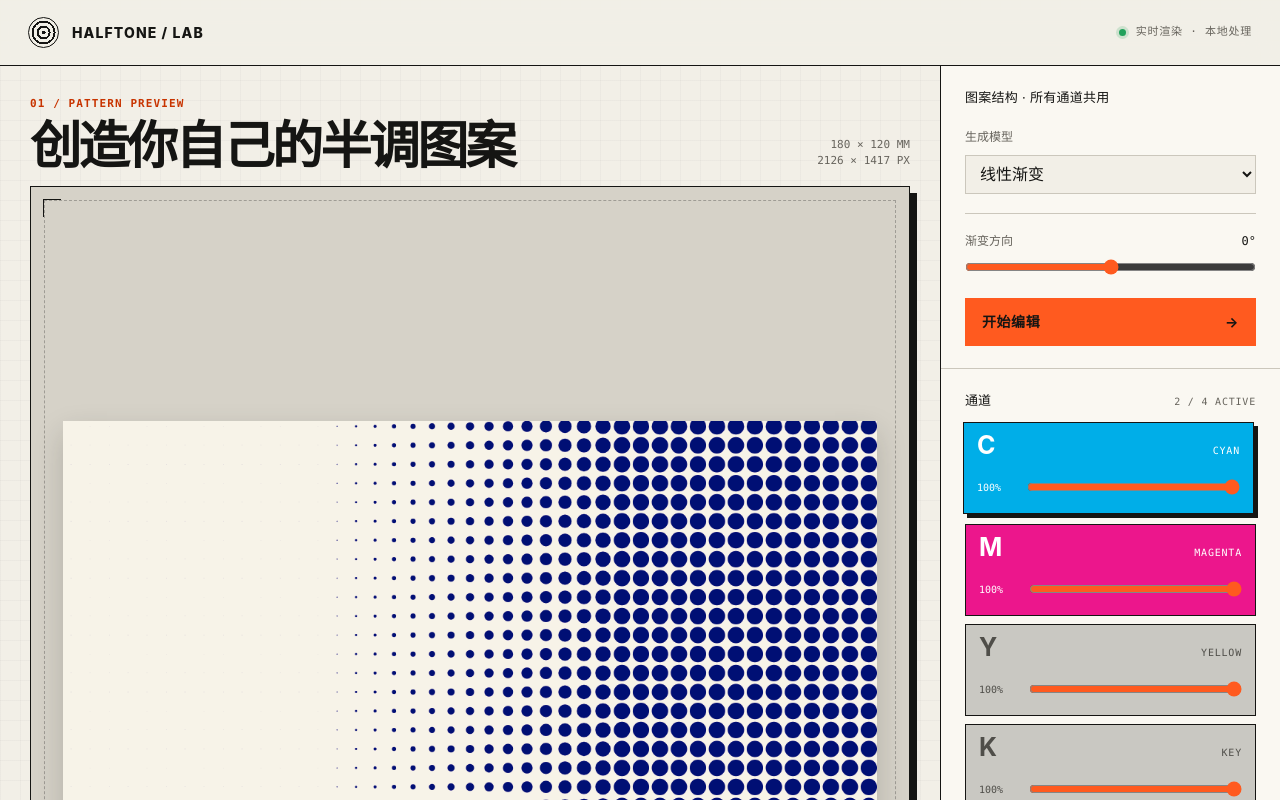
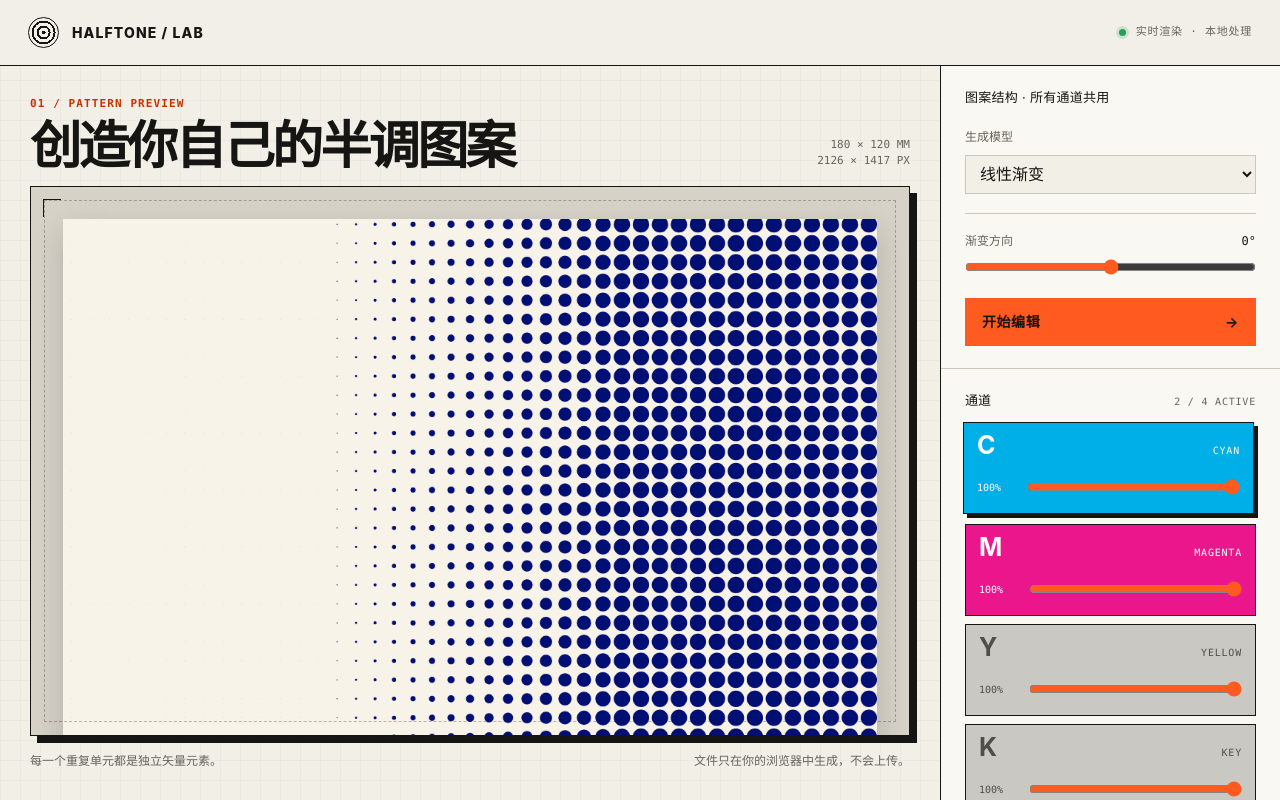
Before and after one commit to WindSweeps/halftone-studio, a Next.js app: page / in a window 1280 px wide. Shown: the top 800 px of the page. Built offline with nearby package versions, Linux system fonts and the light colour scheme; no server answers.

Commit message:
Decouple preview and control panel scrolling

```diff
--- a/app/globals.css
+++ b/app/globals.css
@@ -111,15 +111,19 @@ select:focus-visible {
 .workspace {
   display: grid;
   grid-template-columns: minmax(0, 1fr) 340px;
-  min-height: calc(100vh - 66px);
+  height: calc(100vh - 66px);
+  min-height: 0;
+  overflow: hidden;
 }
 
 .preview-panel {
   min-width: 0;
+  min-height: 0;
   padding: 30px;
   display: flex;
   flex-direction: column;
   gap: 16px;
+  overflow: hidden;
 }
 
 .preview-head {
@@ -215,6 +219,9 @@ canvas {
   background: var(--surface);
   display: flex;
   flex-direction: column;
+  min-height: 0;
+  overflow-y: auto;
+  overscroll-behavior: contain;
 }
 
 .channel-section {
@@ -933,6 +940,9 @@ input[type="range"] {
 @media (max-width: 900px) {
   .workspace {
     grid-template-columns: 1fr;
+    height: auto;
+    min-height: calc(100vh - 66px);
+    overflow: visible;
   }
 
   .editor-shell {
@@ -947,6 +957,7 @@ input[type="range"] {
   .control-panel {
     border-top: 1px solid var(--ink);
     border-left: 0;
+    overflow: visible;
   }
 
   .control-section {
@@ -972,10 +983,12 @@ input[type="range"] {
   }
 
   .workspace {
+    height: auto;
     min-height: calc(100vh - 58px);
   }
 
   .preview-panel {
+    overflow: visible;
     padding: 22px 16px 28px;
   }
 
```
